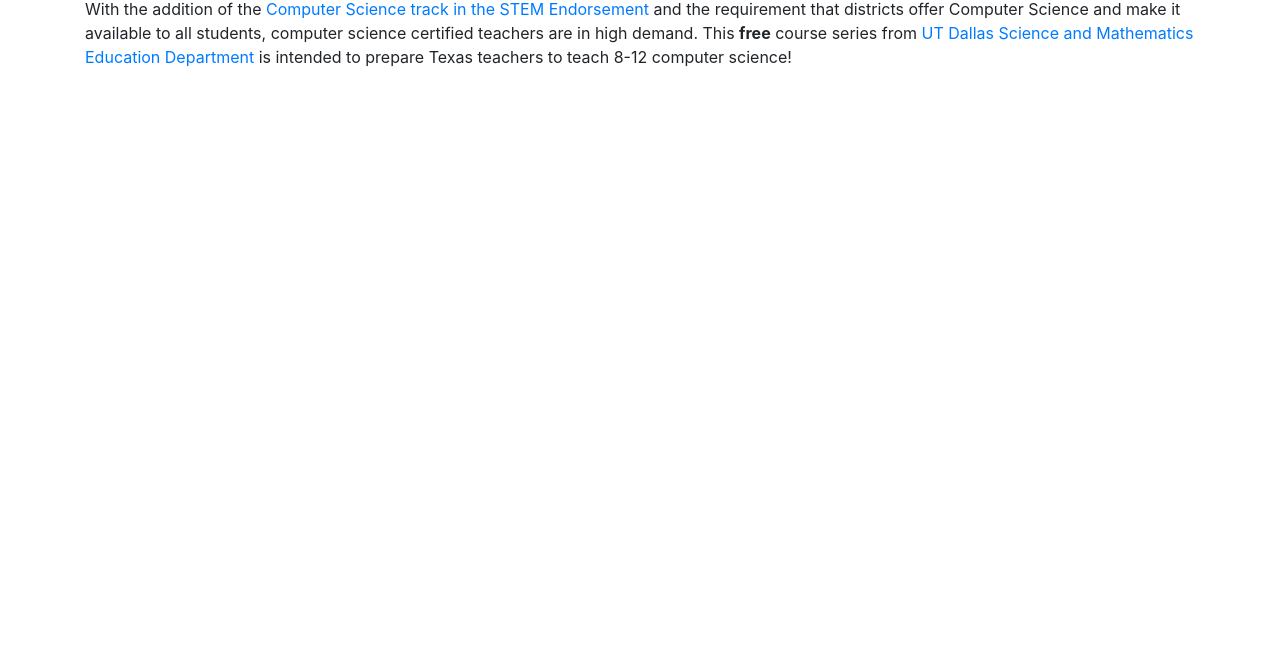
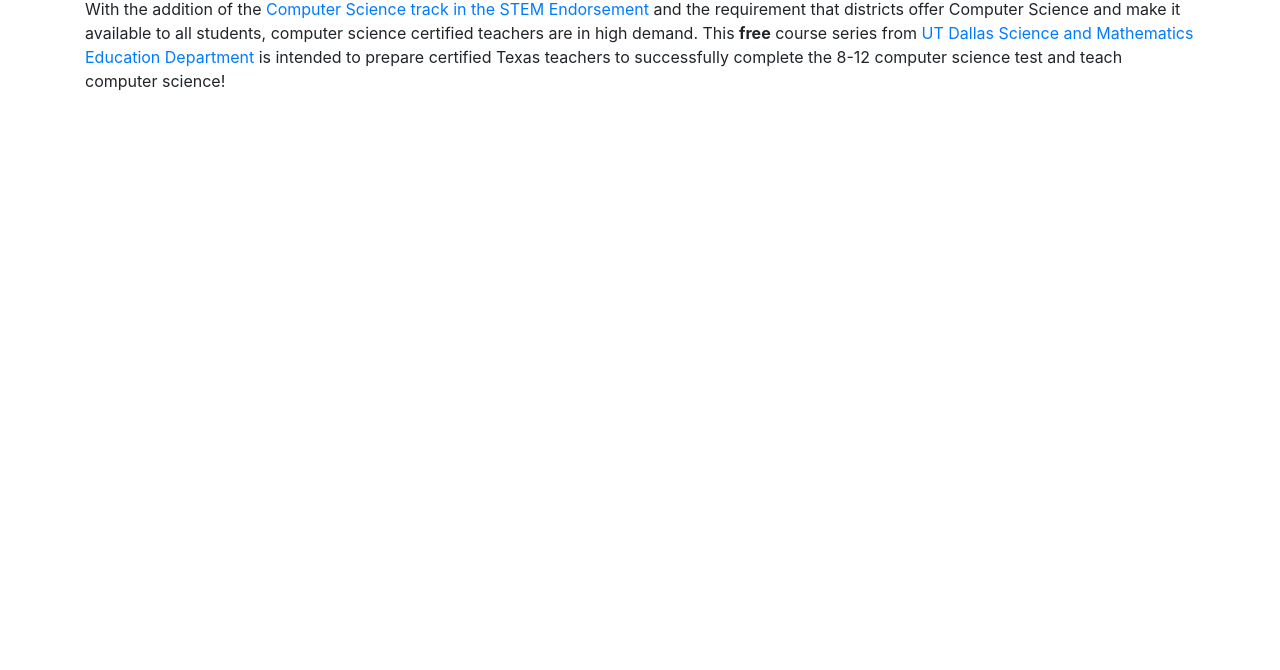
Before and after one commit to georgiastuart/blockly_testing, a plain HTML site: page index.html in a window 1280 px wide. Shown: the part 130-800 px from the top of the page. Drawn offline with nearby package versions, Linux system fonts and the light colour scheme; some packages are replaced by stand-ins of ours.

Commit message:
Published with https://stackedit.io/

```diff
--- a/index.html
+++ b/index.html
@@ -11,7 +11,9 @@
 
 <hr>
 
+
+
 <h2 id="get-8-12-cs-certified-by-fall-2017">Get 8-12 CS Certified by Fall 2017!</h2>
 
-<p>With the addition of the <a href="endorsement.pdf">Computer Science track in the STEM Endorsement</a> and the requirement that districts offer Computer Science and make it available to all students, computer science certified teachers are in high demand. This <strong>free</strong> course series from <a href="utdallas.edu/scimathed">UT Dallas Science and Mathematics Education Department</a> is intended to prepare Texas teachers to teach 8-12 computer science!</p></div></body>
+<p>With the addition of the <a href="endorsement.pdf">Computer Science track in the STEM Endorsement</a> and the requirement that districts offer Computer Science and make it available to all students, computer science certified teachers are in high demand. This <strong>free</strong> course series from <a href="utdallas.edu/scimathed">UT Dallas Science and Mathematics Education Department</a> is intended to prepare certified Texas teachers to successfully complete the 8-12 computer science test and teach computer science!</p></div></body>
 </html>
```
